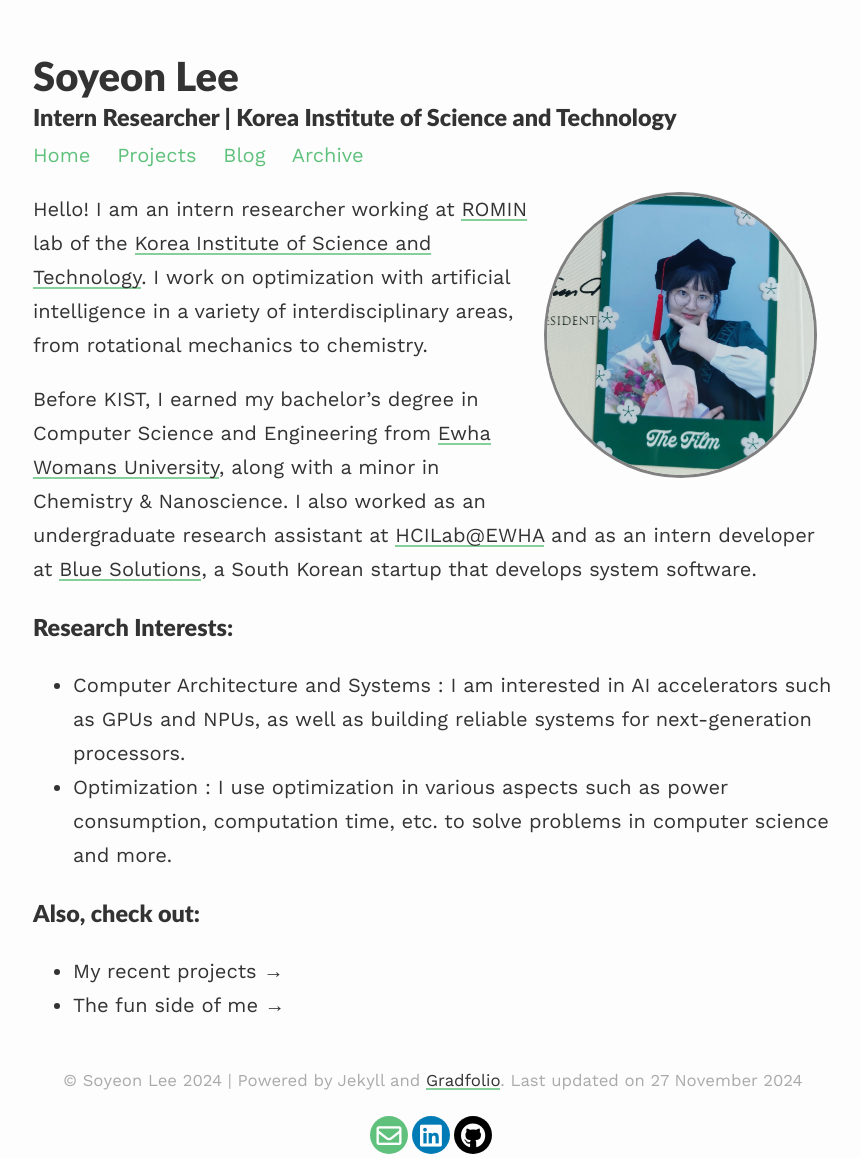
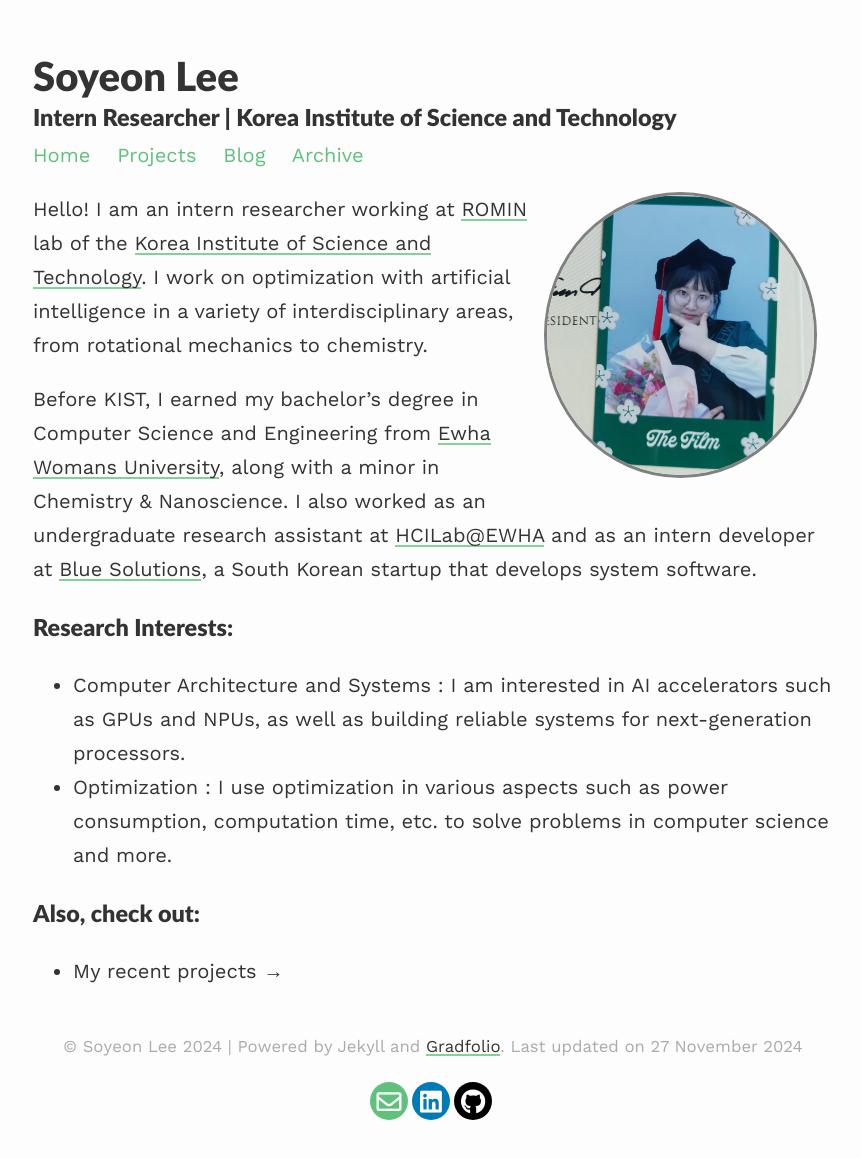
Before and after one commit to soysilver/soysilvery, a Jekyll site: the page built from index.md, in a window 1280 px wide. Shown: the whole page, without its empty margins (207-1068 px from the left). Built offline with Jekyll 4.4.1, drawn with Linux system fonts in a browser that asks for light colours; nearby versions of some CDN libraries; after the commit the page ends 1124 px from its top, so only the background shows below that.

Commit message:
Update index.md

```diff
--- a/index.md
+++ b/index.md
@@ -18,4 +18,3 @@
 
 ### Also, check out:
 - [My recent projects →](https://soysilver.github.io/soysilvery/projects/)
-- [The fun side of me →](https://soysilver.github.io/soysilvery/blog/)
```
